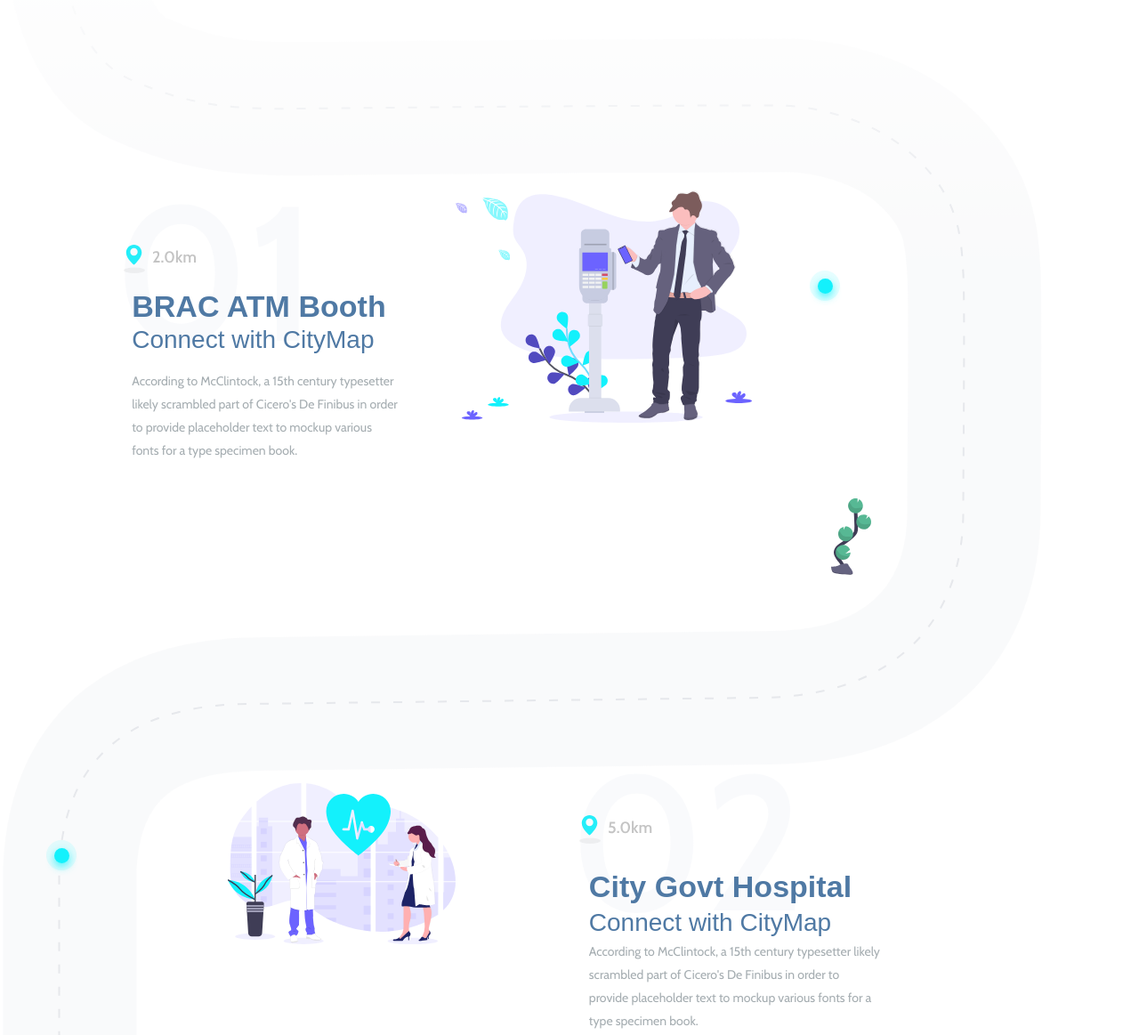
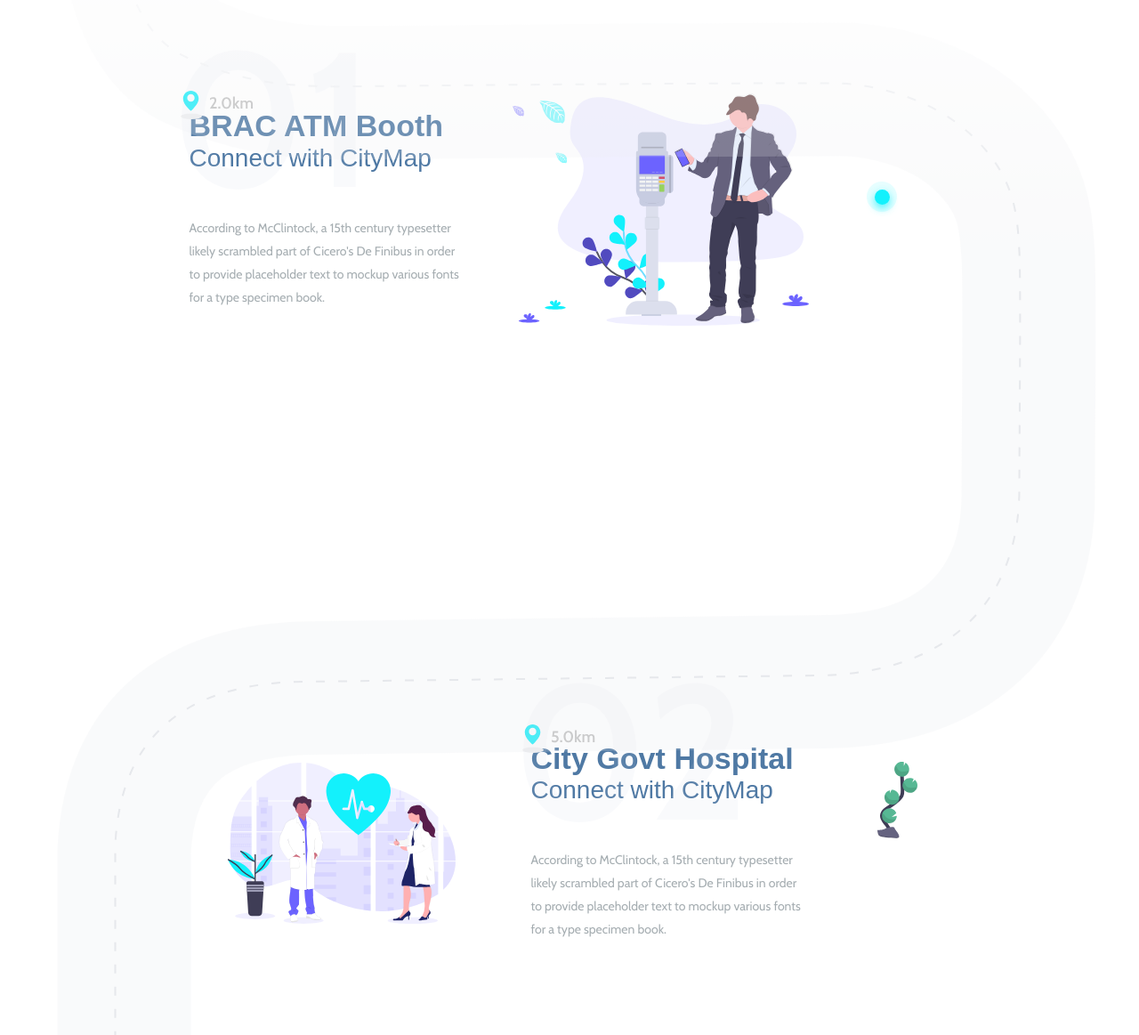
Before and after one commit to menaemg/G1-html-css, a plain HTML site: page index.html in a window 1280 px wide. Shown: the part 2025-3188 px from the top of the page at 89% size. Drawn offline with nearby package versions, Linux system fonts and the light colour scheme.

Commit message:
position is deleted from my part (omar)

```diff
--- a/index.html
+++ b/index.html
@@ -68,7 +68,7 @@
             <div class="last">
                 <div class="container">
 
-            <img src="5.png" alt="lll" class="no">
+            <img src="people_with_abag.png" alt="lll" class="no">
                                     <div class="icon">
 
 
@@ -86,10 +86,7 @@
 
 
  <!-- OMAR -->
-
   <div id = "OMAR">
-
-
 
   <div class = "first_paragraph">
       <h1 class="paragraph_Header1">
@@ -140,7 +137,10 @@
 
 
 
+
+
 <!-- The points of the road-->
+
       <svg class="points" width="1020" height="1739" viewBox="0 0 1020 1739" fill="none" xmlns="http://www.w3.org/2000/svg">
         <path d="M4.49998 1C4.66665 41.6188 19.9999 129.615 79.9999 156.648C155 190.44 208.5 190.952 284.5 189.928C345.3 189.109 663.667 186.159 808.5 186.5C847 186.591 914.047 200.227 960 241.5C1014 290 1015.16 335.203 1017.5 375.5C1019.5 409.906 1017.5 586.186 1017.5 642C1017.5 769 937.5 851 789 852L219 858.93C91 858.93 7.99998 910.916 1.49998 1042.5V1353C-4.00001 1462 81 1537.67 170.5 1537.67C277 1537.67 342 1539.37 376 1537.67C447 1537.67 511 1587 515 1669.5C515 1674.01 515 1677.23 515 1738.5" stroke="url(#paint0_linear)" stroke-width="2" stroke-dasharray="10 15"/>
         <defs>
@@ -153,11 +153,12 @@
         </defs>
         </svg>
 
-
+        <img src="glowin_point1_scene.svg" class = "glowin_point1" alt="none">
 
 
 
 <!-- The road-->
+
       <svg class ="road" width="1168" height="1758" viewBox="0 0 1168 1758" fill="none" xmlns="http://www.w3.org/2000/svg">
         <path d="M78.5 1C78.6667 41.6188 93.9999 129.615 154 156.648C229 190.44 282.5 190.952 358.5 189.928C419.3 189.109 737.667 186.159 882.5 186.5C921 186.591 988.047 200.227 1034 241.5C1088 290 1089.16 335.203 1091.5 375.5C1093.5 409.906 1091.5 586.186 1091.5 642C1091.5 769 1011.5 851 863 852L293 858.93C165 858.93 82 910.916 75.5 1042.5V1353C70 1462 155 1537.67 244.5 1537.67C351 1537.67 416 1539.37 450 1537.67C521 1537.67 585 1587 589 1669.5C589 1674.01 589 1696.23 589 1757.5" stroke="url(#paint0_linear)" stroke-width="150"/>
         <defs>
@@ -168,23 +169,22 @@
         </linearGradient>
         </defs>
         </svg>
+        <img src="glowin_point2_scene.svg" class = "glowin_point2" alt="none">
+<!-- At the end of the road-->
+       <img src="arrow.svg" id = "arrow" alt="none">
 
 
 
 
-        <img src="glowin_point1_scene.svg" class = "glowin_point1" alt="none">
 
 
-        <img src="glowin_point2_scene.svg" class = "glowin_point2" alt="none">
 
+       <img src="plant1_scene.svg" class = "plant1" alt="none">
 
-        <img src="plant1_scene.svg" class = "plant1" alt="none">
 
 
         <img src="plant2_scene.svg" class = "plant2" alt="none">
 
-<!-- At the end of the road-->
-        <img src="arrow.svg" id = "arrow" alt="none">
 
 
 
--- a/style.css
+++ b/style.css
@@ -228,8 +228,8 @@ line-height: 21px;
 
 #OMAR
 {
-    position: relative;
-    /**/
+
+     position: relative;
     /*top: 100px;*/
    /* width: 100%;*/
 
@@ -268,7 +268,7 @@ line-height: 21px;
 
 .first_paragraph
 {
-    position: absolute;
+    /*position: absolute;*/
 
    /* top: 300px;
     bottom: 100px;
@@ -277,45 +277,45 @@ line-height: 21px;
     margin-left: -1%;
     padding: 20% ;*/
 
-    margin-top: 20%;
-    margin-left: 10%;
+    margin-top: 0%;
+    margin-left: 15%;
+    width: 20%;
+
 
 
 }
 
 
+.paragraph_Header1
+{
+    font-weight: 1100;
+    font-family: 'Courier New', Courier, monospace;
 
 
+/*    top: 140px;
+    bottom: 30px;
+    left: 20px;
+    width: 300px;
+  */
+    font-family: 'Gilroy', sans-serif;
 
-.atm_man
-{
-    position: absolute;
- /*
-    top: 400px;
-    bottom: 30px;
-    left: 600px;*/
-    margin-top: 23%;
-    margin-left: 40%;
-}
+    width: 120%;
+    margin-top: 80%;
+    margin-left: 8%;
+    margin-bottom: 0%;
 
+    color: #4F79A4;
+    font-size: 34px;
+    line-height: 34px;
+    letter-spacing: 0.001em;
+    text-align: left;
 
-
-.glowin_point2
-{
-    position: absolute;
-    /*
-    top: 505px;
-    bottom: 30px;
-    left: 1075px;*/
-    margin-top: 30%;
-    margin-left: 71%;
 
 }
 
-
 .paragraph_Header2
 {
-    position: absolute;
+
 
    /* top: 180px;
     bottom: 300px;
@@ -329,15 +329,45 @@ line-height: 21px;
      font-family: 'Gilroy-Light', sans-serif;
 
      width: 110%;
-     margin-top: 75%;
+     margin-top: 1%;
      margin-left: 8%;
+     margin-bottom: -75%;
+
+}
+.atm_man
+{
+
+ /*
+    top: 400px;
+    bottom: 30px;
+    left: 600px;*/
+    margin-top: -20%;
+    margin-left: 45%;
+    padding-bottom: 2%;
+}
+
+
+
+.glowin_point2
+{
+
+    /*
+    top: 505px;
+    bottom: 30px;
+    left: 1075px;*/
+    margin-top: -90%;
+    margin-left: -73%;
+    padding-bottom: 34%;
 
 }
 
 
+
+
+
 .paragraph
 {
-    position: absolute;
+
 
    /* top: 230px;
     bottom: 300px;
@@ -353,44 +383,35 @@ line-height: 21px;
 
 }
 
-.paragraph_Header1
-{
-    font-weight: 1100;
-    font-family: 'Courier New', Courier, monospace;
-    position: absolute;
-
-/*    top: 140px;
-    bottom: 30px;
-    left: 20px;
-    width: 300px;
-  */
-    font-family: 'Gilroy', sans-serif;
-
-    width: 120%;
-    margin-top: 60%;
-    margin-left: 8%;
 
 
-    color: #4F79A4;
-    font-size: 34px;
-    line-height: 34px;
-    letter-spacing: 0.001em;
-    text-align: left;
+.second_paragraph
+{
 
+   /*
+    top: 1030px;
+    bottom: 10px;
+    left: 750px;
+ */
+
+ margin-top: 34%;
+ margin-left: 45%;
+ padding-bottom: 2%;
+    width: 20%;
 
 }
 
-
 .heart_beat
 {
-    position: absolute;
+
 
     /*top: 1100px;
     bottom: 900px;
     left: 300px;*/
 
     width: 20%;
-    margin-top: 75%;
+    margin-top: -20%;
+    padding-bottom: 6%;
     margin-left: 20%;
 
 
@@ -400,41 +421,31 @@ line-height: 21px;
 
 .glowin_point1
 {
-    position: absolute;
+
 
    /* top: 1220px;
     bottom: 900px;
     left: 60px;
 */
 
-    margin-top: 80%;
-    margin-left: 4%;
+/*WE USED position HERE!!!!!!!!!!!*/
+
+    position: absolute;
+    top: 5%;
+    left: 76%;
 
 }
 
 
-.second_paragraph
-{
-    position: absolute;
-   /*
-    top: 1030px;
-    bottom: 10px;
-    left: 750px;
- */
-
-    margin-top: 70%;
-    margin-left: 50%;
-
-
-}
 
 #arrow
 {
-    position: absolute;
 
 
-    margin-top: 110%;
-    margin-left: 38%;
+
+    margin-top: -30%;
+    margin-left: 31%;
+    padding-bottom: 6%;
 /*
 top: 1740px;
 left: 585px;
@@ -443,13 +454,12 @@ left: 585px;
 
 .road
 {
-    position: absolute;
     /*
     top: 1px;
     bottom: 900px;
     */
-    margin-top: 1%;
-    margin-left: 0.2%;
+    margin-top: -150%;
+    margin-left: 5%;
 
     opacity: 20%;
 
@@ -460,15 +470,16 @@ left: 585px;
 
 .points
 {
-    position: absolute;
+
   /*
     top: 1px;
     bottom: 900px;
     left: 80px;
 */
 
-    margin-top: 1%;
-    margin-left: 5.1%;
+    margin-top: -95%;
+    margin-left: 10%;
+
 
 
 }
@@ -476,15 +487,16 @@ left: 585px;
 
 .plant2
 {
-    position: absolute;
+
     /*
     top: 1510px;
     bottom: 900px;
     left: 60px;*/
 
 
-    margin-top: 100%;
-    margin-left: 4%;
+    margin-top: -18%;
+    padding-bottom:15%;
+    margin-left: -70%;
 
 
 }
@@ -492,14 +504,14 @@ left: 585px;
 .plant1
 {
 
-    position: absolute;
   /*
     top: 780px;
     bottom: 30px;
     left: 1100px;
 */
-    margin-top: 50%;
-    margin-left: 73%;
+    margin-top: -100%;
+padding-bottom:60%;
+    margin-left: 77%;
 }
 
 
@@ -512,7 +524,7 @@ left: 585px;
 #men3em
 {
     position: relative;
-    top: 2000px;
+    top: 200%;
     width: 100%;
 
 
```
Also changed, not shown: people_with_abag.png (renamed from 5.png).
